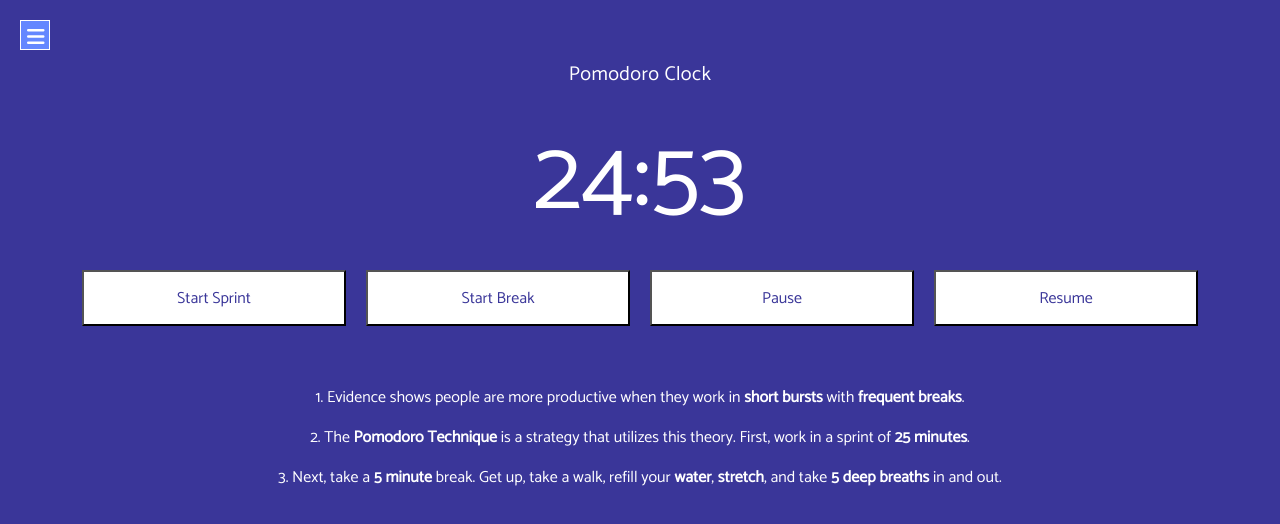
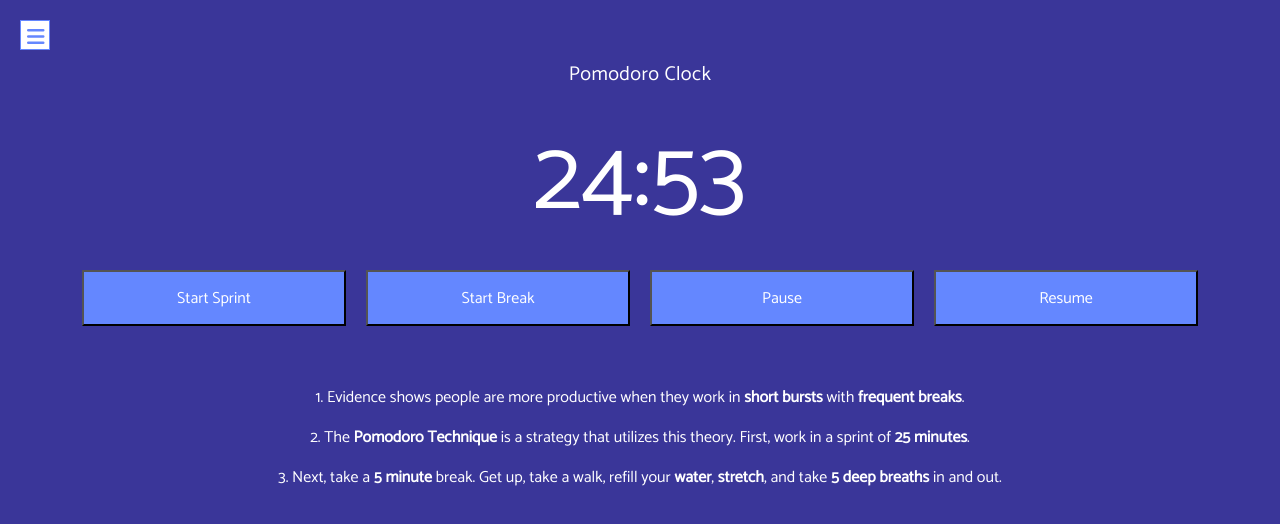
Before and after one commit to BloomTech-Labs/refresh-fe, a React (Create React App) app: page /pomodoro-timer in a window 1280 px wide. In both pictures the pointer is over the button 35 px from the left and 35 px from the top of the page. Shown: the top 524 px of the page. Built offline with nearby package versions, Linux system fonts and the light colour scheme.

Commit message:
Switched normal button color with hover because that matches what's in Figma. Also now that the Timer has a route, the buttons are being weird (must hover on a very exact spot for the click to work). Didn't change anything else about the code so I'm not sure why that is happening.

```diff
--- a/src/components/timer-styles.css
+++ b/src/components/timer-styles.css
@@ -37,8 +37,8 @@ h1 {
 
 button {
     width: 20vw;
-    color: #3A3699;
-    background: white;
+    color: white;
+    background: #6487FF;
     margin-left: 20px;
     transition: 0.6s;
     font-size: 16px;
@@ -48,9 +48,9 @@ button {
 }
 
 button:hover {
-    color: white;
-    background: #6487FF;
-    border: 1px solid white;
+    color: #6487FF;
+    background: white;
+    border: 1px solid #6487FF;
     cursor: pointer;
 }
 
```
